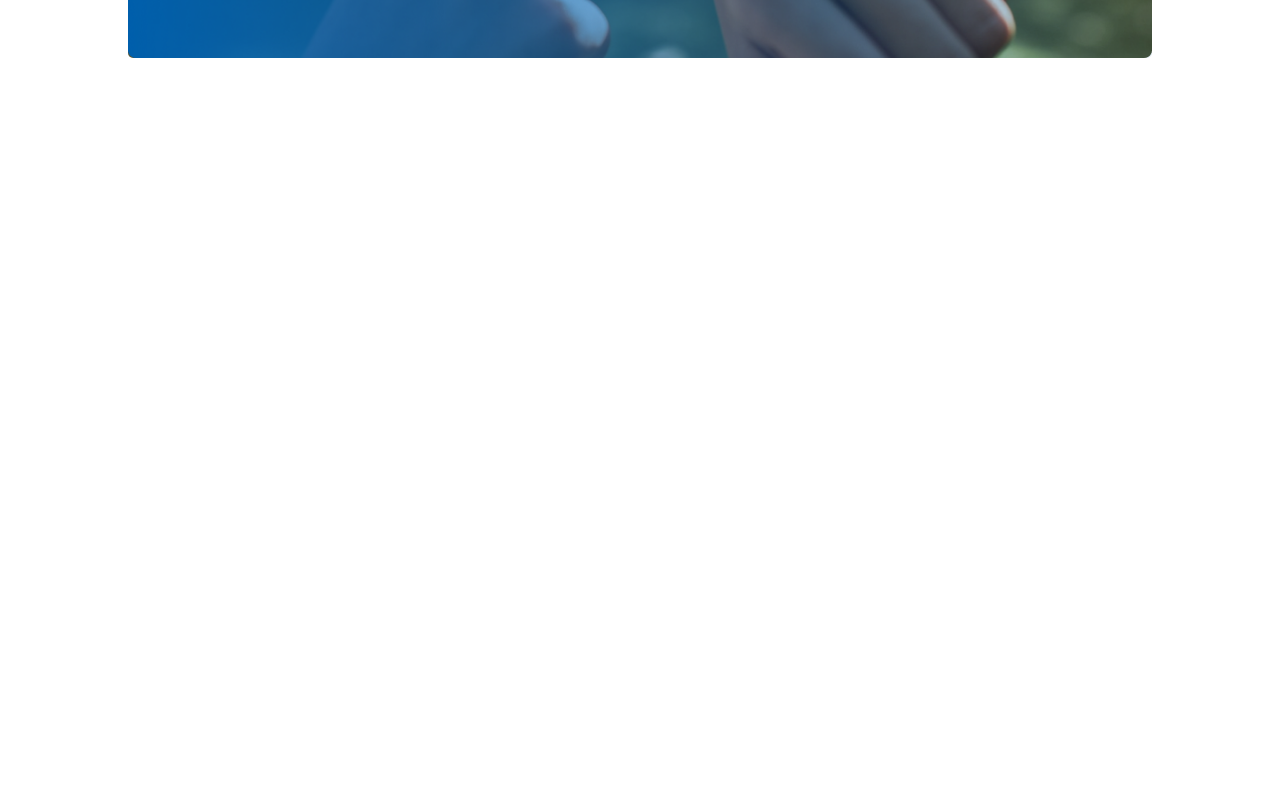
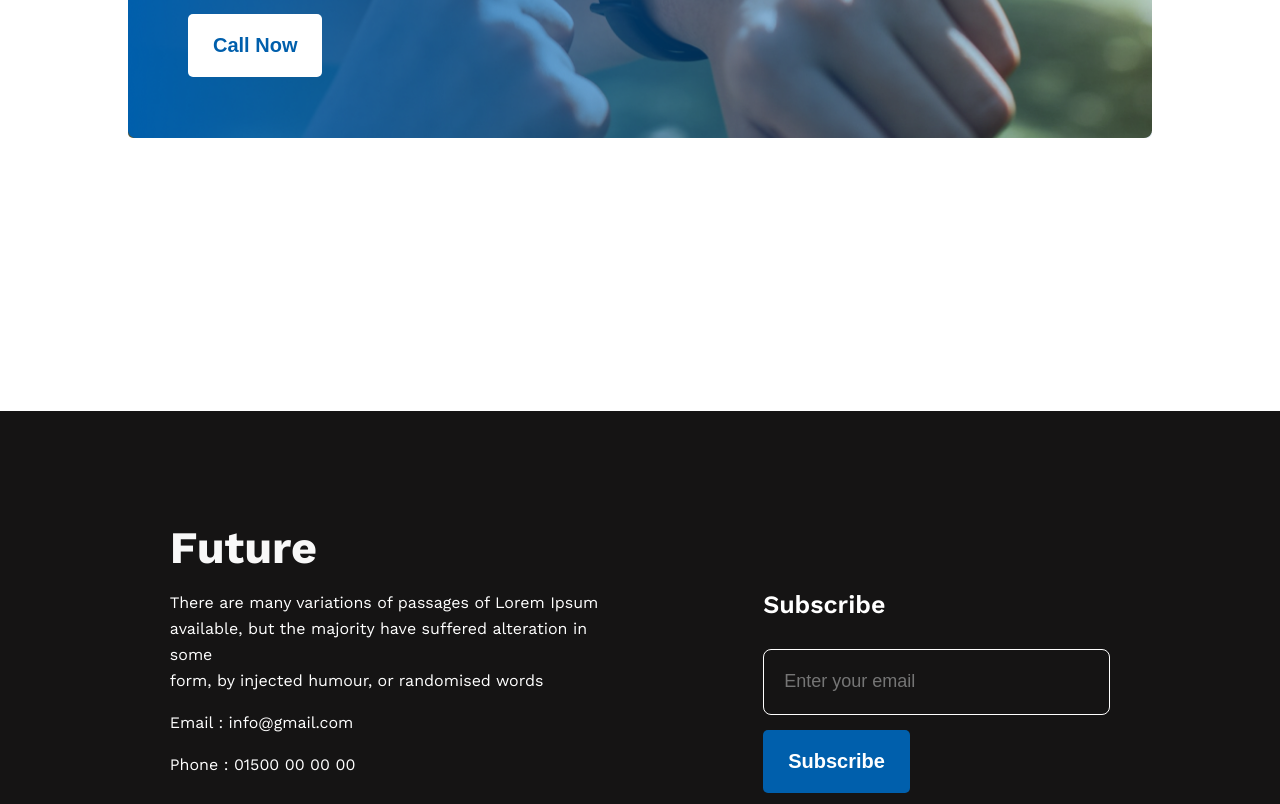
Before and after one commit to Mehedi0101/new-year-new-me-project, a plain HTML site: page index.html in a window 1280 px wide. Shown: the part 2269-3073 px from the top of the page. Before the commit the page ends 2530 px from the top, so only its background shows below. Drawn offline with nearby package versions, Linux system fonts and the light colour scheme.

Commit message:
footer added

```diff
--- a/index.html
+++ b/index.html
@@ -88,6 +88,28 @@
         </section>
         <!-- second main section ended -->
     </main>
+    <!-- main section ended -->
+
+    <!-- footer started -->
+    <footer>
+        <div class="future">
+            <h2>Future</h2>
+            <p>There are many variations of passages of Lorem Ipsum <br> available, but the majority have suffered alteration in some <br> form, by injected humour, or randomised words</p>
+            <p>Email : info@gmail.com</p>
+            <p>Phone : 01500 00 00 00</p>
+            <div class="future-icon-container">
+                <div class="icon"><img src="images/icons/fb.png" alt=""></div>
+                <div class="icon"><img src="images/icons/twitter.png" alt=""></div>
+                <div class="icon"><img src="images/icons/youtube.png" alt=""></div>
+            </div>
+        </div>
+        <div class="subscribe">
+            <h3>Subscribe</h3>
+            <input type="email" placeholder="Enter your email">
+            <button class="btn-white">Subscribe</button>
+        </div>
+    </footer>
+    <!-- footer ended -->
 </body>
 
 </html>
--- a/styles/index.css
+++ b/styles/index.css
@@ -19,10 +19,10 @@ body {
     cursor: pointer;
 }
 
-.heading-2{
+.heading-2 {
     font-size: 40px;
     font-weight: 700;
-    color:#151414;
+    color: #151414;
 }
 
 /* banner styles */
@@ -59,7 +59,7 @@ body {
 /* main section - failures of previous year */
 .failures-container {
     display: flex;
-    justify-content:space-around;
+    justify-content: space-around;
     height: 100vh;
     align-items: center;
     padding: 0px 100px;
@@ -77,42 +77,43 @@ body {
     margin-bottom: 20px;
 }
 
-.failure-text > p, .failure-text li{
-    color:#444343;
+.failure-text>p,
+.failure-text li {
+    color: #444343;
     line-height: 26px;
     font-size: 16px;
 }
 
-.failure-text > p{
+.failure-text>p {
     margin-bottom: 15px;
 }
 
-.failure-text > ul{
+.failure-text>ul {
     list-style-type: none;
 }
 
-.failure-text img{
+.failure-text img {
     height: 15px;
     width: 15px;
     margin-right: 10px;
 }
 
-.failure-text li{
+.failure-text li {
     line-height: 38px;
 }
 
 /* my plans section */
-.my-plans-container{
+.my-plans-container {
     height: 100vh;
-    color:#151414;
-    padding-bottom: 130px;
+    color: #151414;
+    padding: 80px 0px 200px 0px;
 }
 
-.my-plans-container > h2{
+.my-plans-container>h2 {
     text-align: center;
 }
 
-.plan-module-container{
+.plan-module-container {
     display: flex;
     gap: 20px;
     justify-content: space-around;
@@ -122,24 +123,24 @@ body {
 
 }
 
-.plan-module > h3{
+.plan-module>h3 {
     font-size: 25px;
     font-weight: 700;
     margin: 10px 0;
 }
 
-.plan-module > p{
+.plan-module>p {
     color: #737272;
     font-size: 20px;
     font-weight: 500;
 }
 
-.my-plan-foot{
+.my-plan-foot {
     width: 80%;
     border-radius: 5px;
     height: 300px;
     margin: 0 auto;
-    background-image: url("../images/gradient1.png"),url("../images/watch.png");
+    background-image: url("../images/gradient1.png"), url("../images/watch.png");
     background-position: left top, right bottom;
     background-repeat: no-repeat;
     background-size: cover;
@@ -147,14 +148,75 @@ body {
     align-items: center;
 }
 
-.my-plan-text{
+.my-plan-text {
     margin-left: 60px;
 }
 
-.my-plan-text > h2{
+.my-plan-text>h2 {
     color: white;
 }
 
-.my-plan-text button{
+.my-plan-text button {
     margin-top: 20px;
 }
+
+/* footer styles */
+footer {
+    display: flex;
+    justify-content: space-around;
+    align-items: center;
+    height: 70vh;
+    background-color: #151414;
+    color: white;
+    padding: 0px 100px;
+}
+
+.future,
+.subscribe {
+    max-width: 42%;
+}
+
+.future>h2 {
+    color: #F8F8F8;
+    font-size: 45px;
+    font-weight: 700;
+}
+
+.future>p {
+    line-height: 26px;
+    margin-top: 16px;
+}
+
+.future-icon-container {
+    margin-top: 32px;
+    display: flex;
+    gap: 15px;
+}
+
+.subscribe>h3 {
+    font-size: 25px;
+    font-weight: 600;
+}
+
+.subscribe > input{
+    display: block;
+    color: #F3F3F3;
+    background-color: transparent;
+    height: 64px;
+    width: 325px;
+    font-size: 18px;
+    font-weight: 400;
+    border: 1px solid white;
+    border-radius: 8px;
+    padding-left: 20px;
+    margin: 30px 0px 15px;
+}
+
+.subscribe > input:focus{
+    outline: none;
+}
+
+.subscribe > button{
+    background-color: #005FAC;
+    color:white;
+}
```
